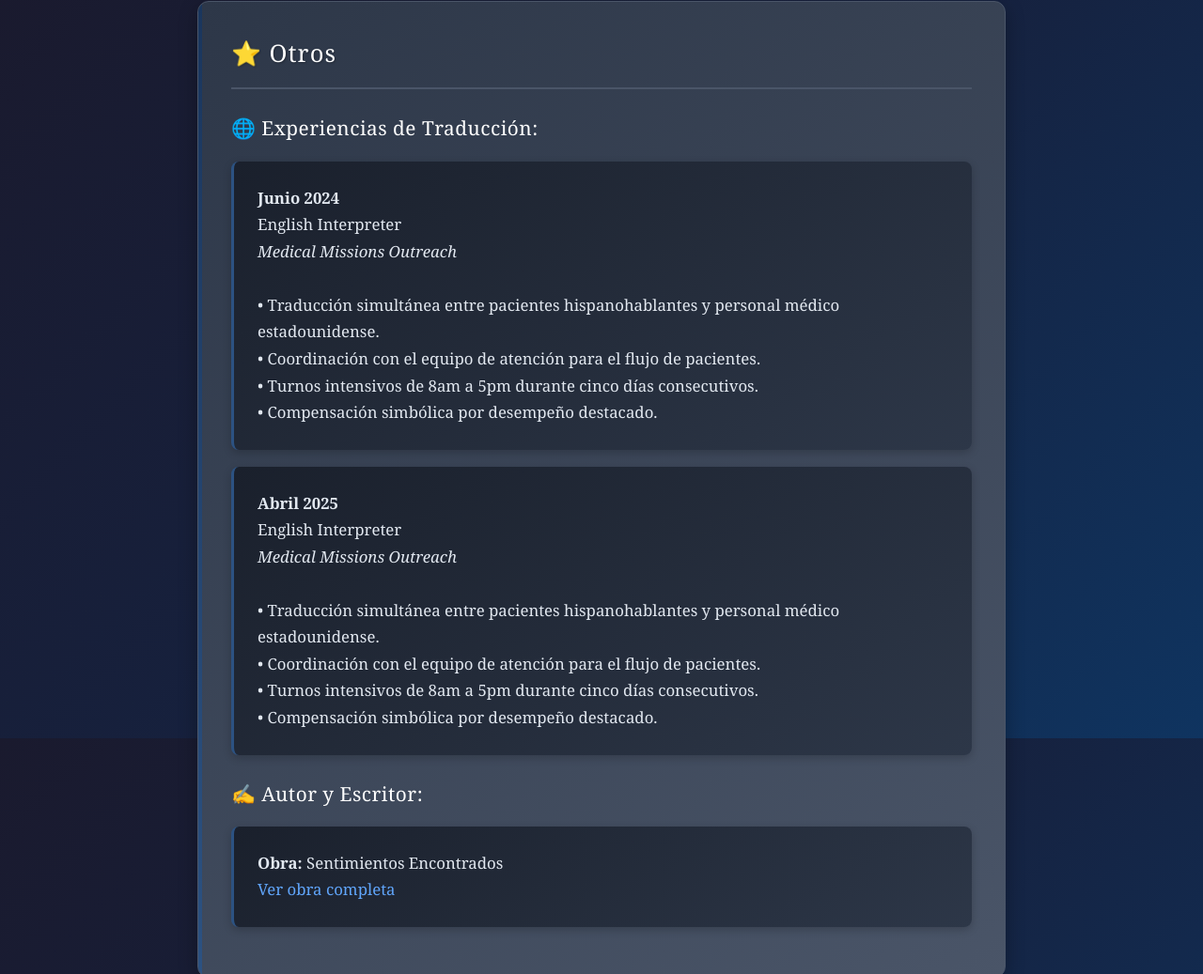
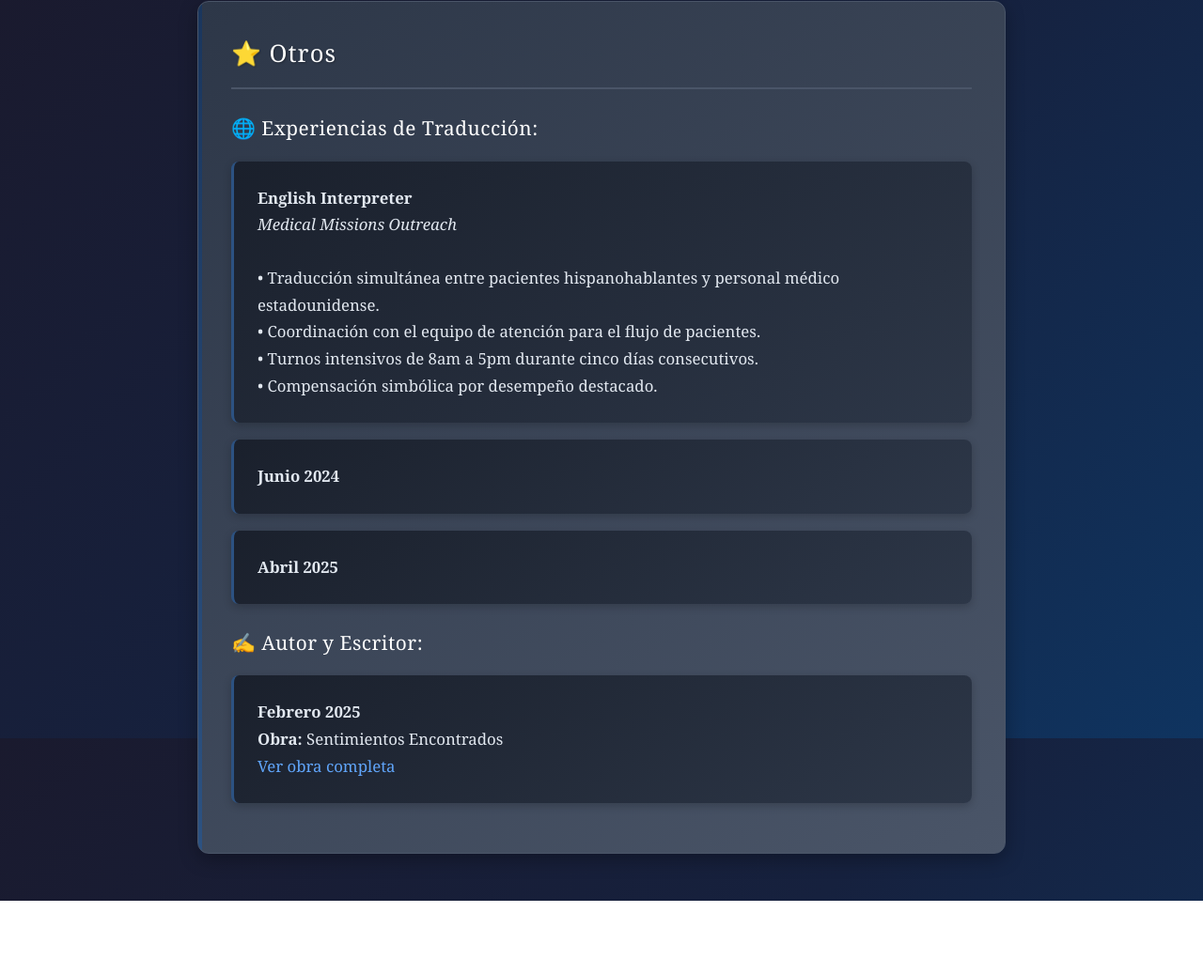
Before and after one commit to Zraght/joseantoniocalebgonzaleschumbe-cv, a plain HTML site: page index.html in a window 1280 px wide. Shown: the part 3214-4251 px from the top of the page at 94% size. After the commit the page ends 4173 px from the top, so only its background shows below. Drawn offline with Linux system fonts and the light colour scheme.

Commit message:
Actualización del CV

```diff
--- a/index.html
+++ b/index.html
@@ -1,3 +1,4 @@
+
 <!DOCTYPE html>
 <html lang="es">
 <head>
@@ -587,8 +588,7 @@
     <h3>🌐 Experiencias de Traducción:</h3>
     <ul>
       <li>
-        <strong>Junio 2024</strong><br>
-        English Interpreter<br>
+        <strong>English Interpreter</strong><br>
         <em>Medical Missions Outreach</em><br><br>
         • Traducción simultánea entre pacientes hispanohablantes y personal médico estadounidense.<br>
         • Coordinación con el equipo de atención para el flujo de pacientes.<br>
@@ -596,19 +596,17 @@
         • Compensación simbólica por desempeño destacado.
       </li>
       <li>
-        <strong>Abril 2025</strong><br>
-        English Interpreter<br>
-        <em>Medical Missions Outreach</em><br><br>
-        • Traducción simultánea entre pacientes hispanohablantes y personal médico estadounidense.<br>
-        • Coordinación con el equipo de atención para el flujo de pacientes.<br>
-        • Turnos intensivos de 8am a 5pm durante cinco días consecutivos.<br>
-        • Compensación simbólica por desempeño destacado.
+        <strong>Junio 2024</strong>
+      </li>
+      <li>
+        <strong>Abril 2025</strong>
       </li>
     </ul>
 
     <h3>✍️ Autor y Escritor:</h3>
     <ul>
       <li>
+        <strong>Febrero 2025</strong><br>
         <strong>Obra:</strong> Sentimientos Encontrados<br>
         <a href="https://www.webnovel.com/book/el-valor-de-la-vida_32418336908687505" target="_blank">Ver obra completa</a>
       </li>
@@ -621,8 +619,7 @@
     <h3>🌐 Translation Experiences:</h3>
     <ul>
       <li>
-        <strong>June 2024</strong><br>
-        English Interpreter<br>
+        <strong>English Interpreter</strong><br>
         <em>Medical Missions Outreach</em><br><br>
         • Simultaneous translation between Spanish-speaking patients and American medical staff.<br>
         • Coordination with the care team for patient flow.<br>
@@ -630,19 +627,17 @@
         • Symbolic compensation for outstanding performance.
       </li>
       <li>
-        <strong>April 2025</strong><br>
-        English Interpreter<br>
-        <em>Medical Missions Outreach</em><br><br>
-        • Simultaneous translation between Spanish-speaking patients and American medical staff.<br>
-        • Coordination with the care team for patient flow.<br>
-        • Intensive shifts from 8am to 5pm for five consecutive days.<br>
-        • Symbolic compensation for outstanding performance.
+        <strong>June 2024</strong>
+      </li>
+      <li>
+        <strong>April 2025</strong>
       </li>
     </ul>
 
     <h3>✍️ Author and Writer:</h3>
     <ul>
       <li>
+        <strong>February 2025</strong><br>
         <strong>Work:</strong> Feelings Found<br>
         <a href="https://www.webnovel.com/book/feelings-found_32993891508542905" target="_blank">View complete work</a>
       </li>
@@ -666,7 +661,7 @@
       document.getElementById('perfil-en').style.display = isSpanish ? 'block' : 'none';
       document.getElementById('habilidades-en').style.display = isSpanish ? 'block' : 'none';
       document.getElementById('contacto-en').style.display = isSpanish ? 'block' : 'none';
-  document.getElementById('formacion-en').style.display = isSpanish ? 'block' : 'none';
+      document.getElementById('formacion-en').style.display = isSpanish ? 'block' : 'none';
       document.getElementById('otros-en').style.display = isSpanish ? 'block' : 'none';
       document.getElementById('cv-title-en').style.display = isSpanish ? 'block' : 'none';
 
```
Also changed, not shown: templates/index.html (+14 -19 lines).
